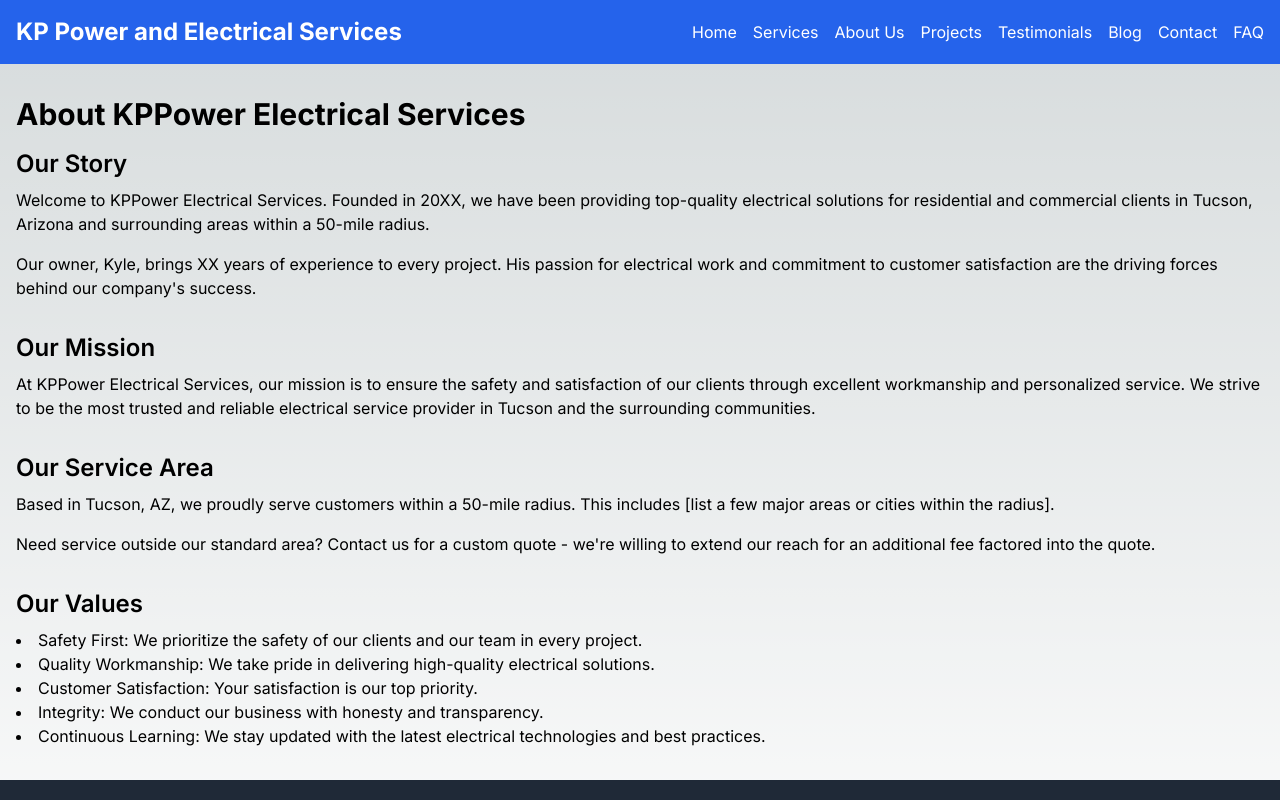
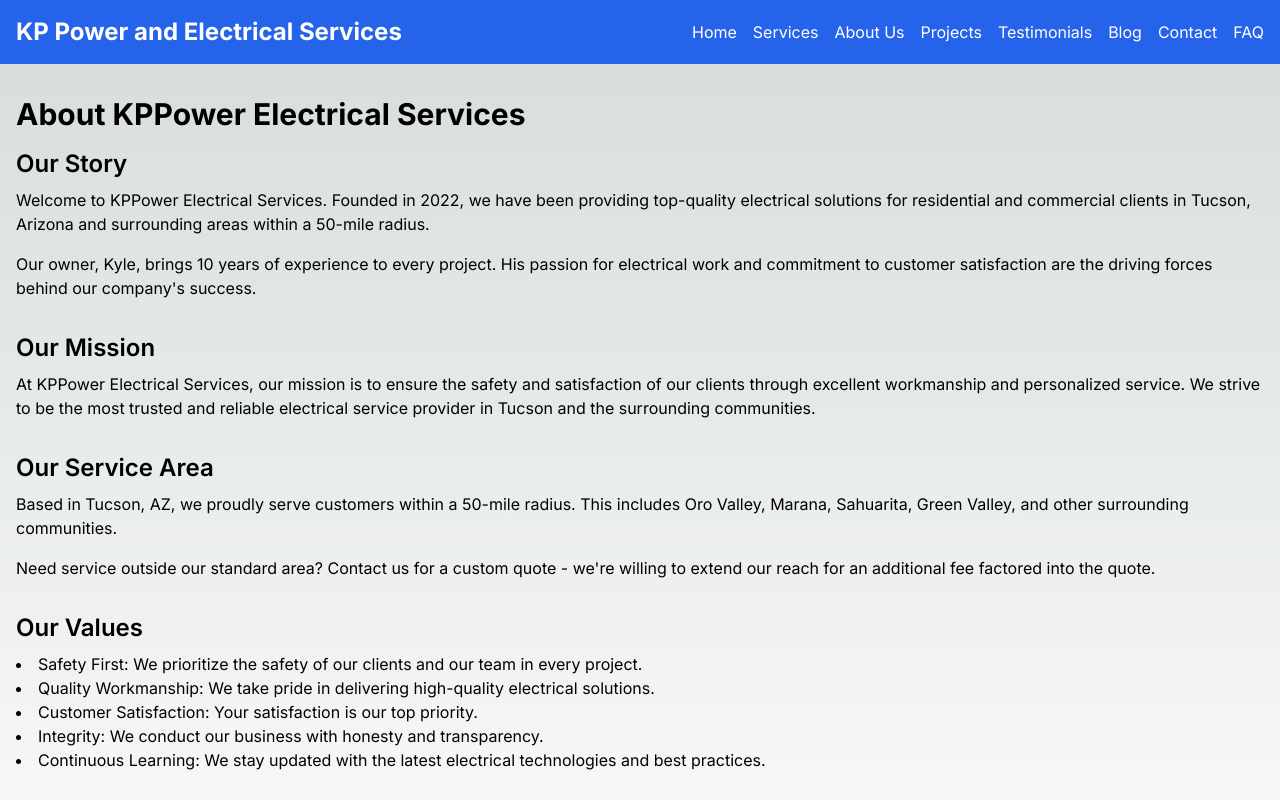
Before and after one commit to MJE43/kp, a Next.js app: page /about in a window 1280 px wide. Shown: the top 800 px of the page. Built offline with nearby package versions, Linux system fonts and the light colour scheme.

Commit message:
updated placeholders

```diff
--- a/src/app/about/page.tsx
+++ b/src/app/about/page.tsx
@@ -10,13 +10,13 @@ export default function AboutPage() {
       <section className="mb-8">
         <h2 className="text-2xl font-semibold mb-2">Our Story</h2>
         <p className="mb-4">
-          Welcome to KPPower Electrical Services. Founded in 20XX, we have
-          been providing top-quality electrical solutions for residential and
+          Welcome to KPPower Electrical Services. Founded in 2022, we have been
+          providing top-quality electrical solutions for residential and
           commercial clients in Tucson, Arizona and surrounding areas within a
           50-mile radius.
         </p>
         <p className="mb-4">
-          Our owner, Kyle, brings XX years of experience to every project. His
+          Our owner, Kyle, brings 10 years of experience to every project. His
           passion for electrical work and commitment to customer satisfaction
           are the driving forces behind our company's success.
         </p>
@@ -36,8 +36,8 @@ export default function AboutPage() {
         <h2 className="text-2xl font-semibold mb-2">Our Service Area</h2>
         <p className="mb-4">
           Based in Tucson, AZ, we proudly serve customers within a 50-mile
-          radius. This includes [list a few major areas or cities within the
-          radius].
+          radius. This includes Oro Valley, Marana, Sahuarita, Green Valley, and
+          other surrounding communities.
         </p>
         <p className="mb-4">
           Need service outside our standard area? Contact us for a custom quote
```
